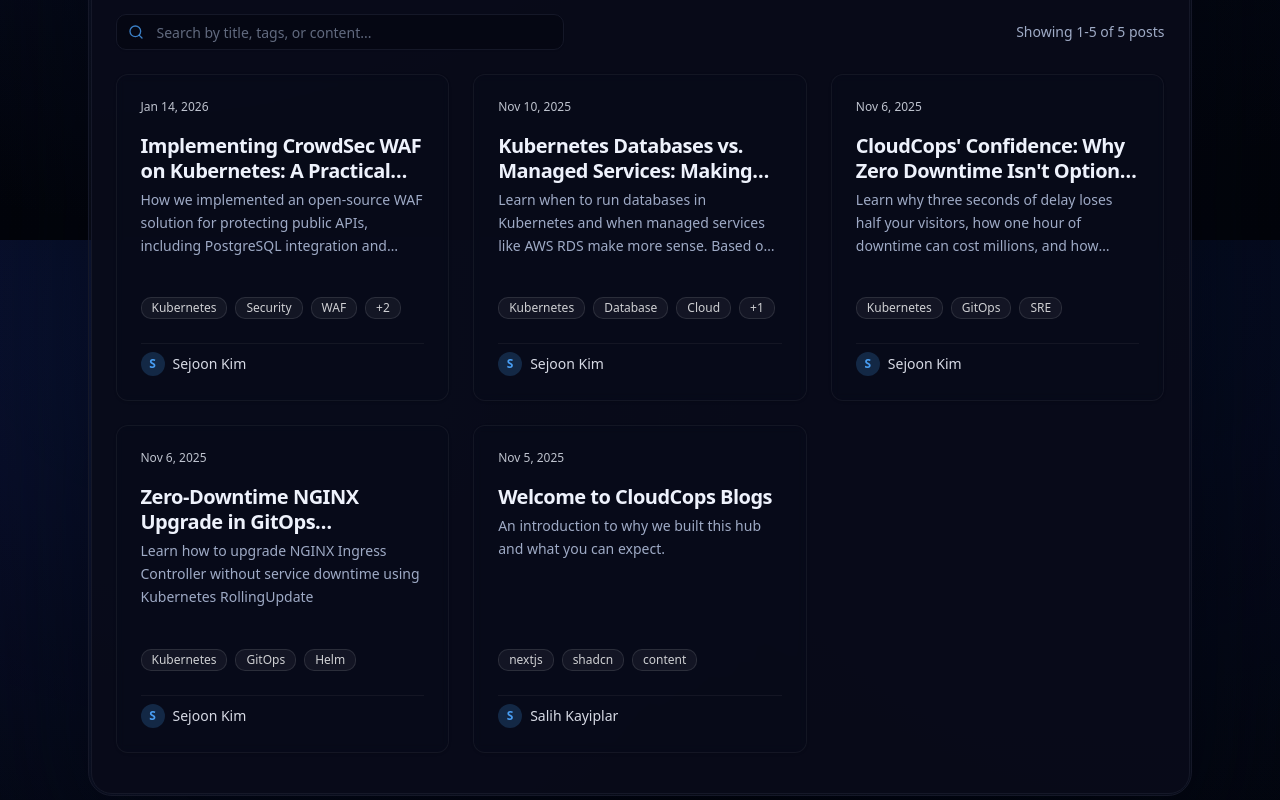
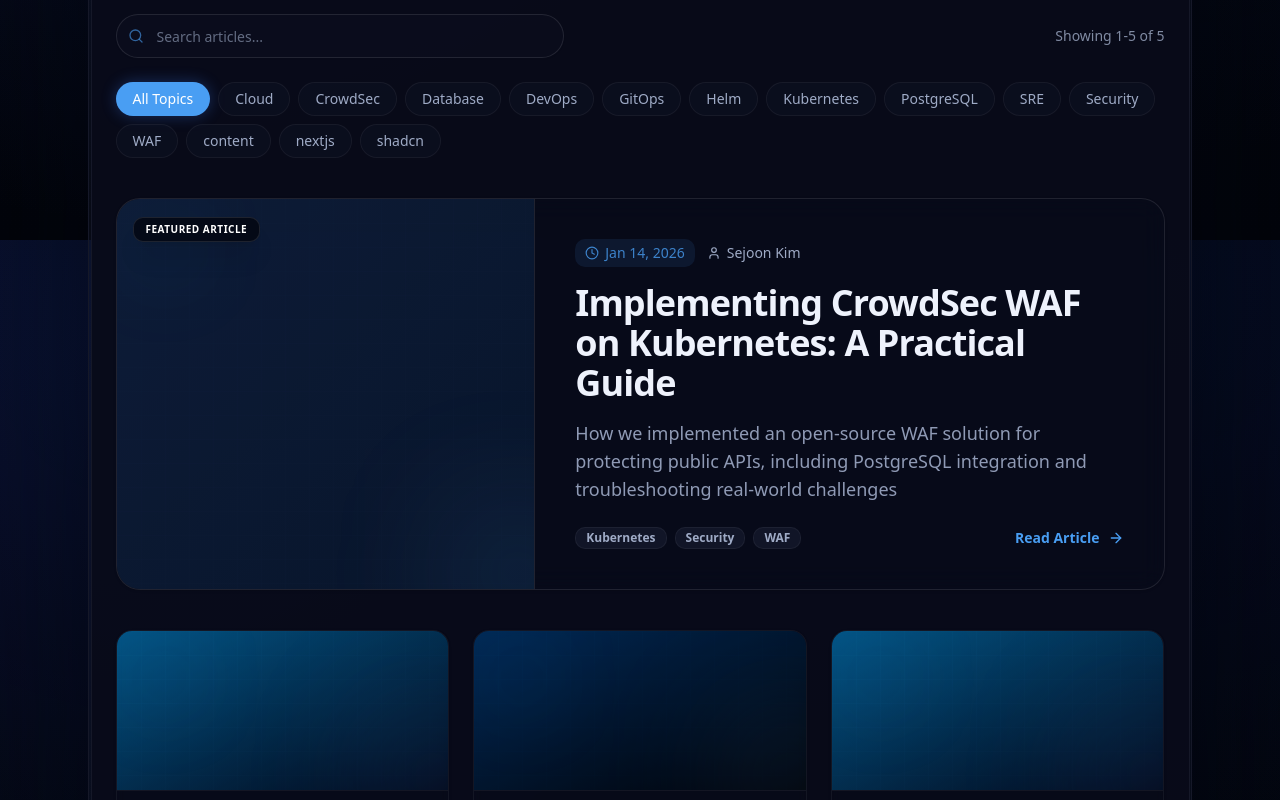
Before and after one commit to cloudcops/cloudcops-blogs, a Next.js app: page / in a window 1280 px wide. Shown: the part 560-1360 px from the top of the page. Built offline with nearby package versions, Linux system fonts and the light colour scheme.

Commit message:
feat: unique blog layout with generative tech-art and featured post

```diff
--- a/src/app/blogs/page.tsx
+++ b/src/app/blogs/page.tsx
@@ -59,7 +59,7 @@
             href="https://calendly.com/salih-kayiplar"
             target="_blank"
             rel="noreferrer"
-            className="group relative inline-flex h-12 items-center justify-center gap-2 overflow-hidden rounded-full bg-primary px-8 text-sm font-medium !text-black shadow-[0_0_20px_rgba(60,130,255,0.3)] transition-all hover:bg-primary/90 hover:shadow-[0_0_30px_rgba(60,130,255,0.5)] no-underline"
+            className="group relative inline-flex h-12 items-center justify-center gap-2 overflow-hidden rounded-full bg-primary px-8 text-sm font-medium text-primary-foreground shadow-[0_0_20px_rgba(60,130,255,0.3)] transition-all hover:bg-primary/90 hover:shadow-[0_0_30px_rgba(60,130,255,0.5)] no-underline"
           >
             <span>Discuss your project</span>
             <svg
--- a/src/components/resource-list.tsx
+++ b/src/components/resource-list.tsx
@@ -2,7 +2,7 @@
 
 import { useMemo, useState } from "react";
 import Link from "next/link";
-import { Search } from "lucide-react";
+import { Search, ArrowRight, Clock, User } from "lucide-react";
 import { Input } from "@/components/ui/input";
 import { Card, CardHeader, CardTitle, CardDescription, CardContent } from "@/components/ui/card";
 import { Badge } from "@/components/ui/badge";
@@ -30,6 +30,22 @@
   }).format(date);
 }
 
+const TECH_GRADIENTS = [
+  "from-[#0a4496] to-[#041a3a]",
+  "from-[#112240] to-[#0a192f]",
+  "from-[#003366] to-[#000000]",
+  "from-[#1e3a8a] to-[#0f172a]",
+  "from-[#0369a1] to-[#020617]",
+];
+
+function getGradient(slug: string) {
+  let hash = 0;
+  for (let i = 0; i < slug.length; i++) {
+    hash = slug.charCodeAt(i) + ((hash << 5) - hash);
+  }
+  return TECH_GRADIENTS[Math.abs(hash) % TECH_GRADIENTS.length];
+}
+
 export function ResourceList({
   resources,
   emptyState,
@@ -39,136 +55,246 @@
   baseUrl = "/blogs",
 }: ResourceListProps) {
   const [query, setQuery] = useState("");
+  const [selectedTag, setSelectedTag] = useState<string | null>(null);
+
+  const allTags = useMemo(() => {
+    const tags = new Set<string>();
+    resources.forEach((r) => r.tags.forEach((t) => tags.add(t)));
+    return Array.from(tags).sort();
+  }, [resources]);
 
   const filtered = useMemo(() => {
-    if (!query.trim()) {
-      return resources;
-    }
-    const keyword = query.toLowerCase();
     return resources.filter((resource) => {
-      const haystack = [
+      const matchesQuery = !query.trim() || [
         resource.title,
         resource.description,
         resource.tags.join(" "),
         resource.content,
-      ]
-        .filter(Boolean)
-        .join(" ")
-        .toLowerCase();
-      return haystack.includes(keyword);
+      ].filter(Boolean).join(" ").toLowerCase().includes(query.toLowerCase());
+
+      const matchesTag = !selectedTag || resource.tags.includes(selectedTag);
+
+      return matchesQuery && matchesTag;
     });
-  }, [query, resources]);
+  }, [query, selectedTag, resources]);
 
-  const showPagination = totalPages > 1 && !query.trim();
+  const showPagination = totalPages > 1 && !query.trim() && !selectedTag;
   const startResult = (currentPage - 1) * resources.length + 1;
   const endResult = startResult + filtered.length - 1;
 
+  const isFeaturedView = currentPage === 1 && !query.trim() && !selectedTag;
+  const featuredPost = isFeaturedView && filtered.length > 0 ? filtered[0] : null;
+  const gridPosts = isFeaturedView ? filtered.slice(1) : filtered;
+
+  const CardArt = ({ slug }: { slug: string }) => (
+    <div className={cn("absolute inset-0 bg-gradient-to-br opacity-80", getGradient(slug))}>
+      <div className="absolute inset-0 bg-[linear-gradient(to_right,#ffffff08_1px,transparent_1px),linear-gradient(to_bottom,#ffffff08_1px,transparent_1px)] bg-[size:24px_24px] mix-blend-overlay" />
+      <div className="absolute -bottom-12 -right-12 h-32 w-32 rounded-full bg-primary/20 blur-3xl" />
+      <div className="absolute top-4 left-4 h-16 w-16 rounded-full bg-accent/10 blur-2xl" />
+    </div>
+  );
+
   return (
+    <div className="space-y-10">
+      {/* Filters Section */}
       <div className="space-y-6">
         <div className="flex flex-col gap-4 sm:flex-row sm:items-center sm:justify-between">
           <div className="relative flex-1 sm:max-w-md">
-          <Search className="absolute left-3 top-1/2 h-4 w-4 -translate-y-1/2 text-primary/80" />
+            <Search className="absolute left-3 top-1/2 h-4 w-4 -translate-y-1/2 text-primary/60" />
             <Input
               value={query}
               onChange={(event) => setQuery(event.target.value)}
-            placeholder="Search by title, tags, or content..."
-            className="pl-10 border-white/8 bg-background/50 text-foreground placeholder:text-muted-foreground/60 focus-visible:ring-primary/60"
+              placeholder="Search articles..."
+              className="pl-10 h-11 rounded-full border-white/10 bg-secondary/30 text-foreground placeholder:text-muted-foreground/60 focus-visible:ring-primary/50 transition-all"
             />
           </div>
-        {totalResults && !query.trim() && (
-          <p className="text-sm text-muted-foreground">
-            Showing {startResult}-{endResult} of {totalResults} posts
+          {totalResults && !query.trim() && !selectedTag && (
+            <p className="text-sm font-medium text-muted-foreground/80 hidden sm:block">
+              Showing {startResult}-{endResult} of {totalResults}
             </p>
           )}
         </div>
 
+        {/* Category Pills */}
+        {allTags.length > 0 && (
+          <div className="flex flex-wrap gap-2 items-center">
+            <Badge
+              variant="outline"
+              className={cn(
+                "cursor-pointer px-4 py-1.5 rounded-full transition-all text-sm font-medium border border-transparent",
+                selectedTag === null
+                  ? "bg-primary text-primary-foreground shadow-[0_0_15px_rgba(60,130,255,0.3)]"
+                  : "bg-secondary/40 text-muted-foreground border-white/5 hover:bg-secondary hover:text-foreground"
+              )}
+              onClick={() => setSelectedTag(null)}
+            >
+              All Topics
+            </Badge>
+            {allTags.map((tag) => (
+              <Badge
+                key={tag}
+                variant="outline"
+                className={cn(
+                  "cursor-pointer px-4 py-1.5 rounded-full transition-all text-sm font-medium border border-transparent",
+                  selectedTag === tag
+                    ? "bg-primary text-primary-foreground shadow-[0_0_15px_rgba(60,130,255,0.3)]"
+                    : "bg-secondary/40 text-muted-foreground border-white/5 hover:bg-secondary hover:text-foreground hover:border-white/10"
+                )}
+                onClick={() => setSelectedTag(tag)}
+              >
+                {tag}
+              </Badge>
+            ))}
+          </div>
+        )}
+      </div>
+
+      {filtered.length === 0 ? (
+        <div className="flex flex-col items-center justify-center py-20 text-center border border-white/5 rounded-2xl bg-secondary/20 border-dashed">
+          <Search className="h-10 w-10 text-muted-foreground/40 mb-4" />
+          <p className="text-lg font-medium text-foreground">{emptyState ?? "No resources found."}</p>
+          <p className="text-sm text-muted-foreground mt-1">Try adjusting your search or category filter.</p>
+          <button onClick={() => {setQuery(""); setSelectedTag(null);}} className="mt-6 text-primary hover:underline text-sm font-medium">Clear all filters</button>
+        </div>
+      ) : (
+        <div className="space-y-10">
+          {/* Featured Post */}
+          {featuredPost && (
+            <Card className="group relative overflow-hidden border border-white/10 bg-card/60 backdrop-blur-md transition-all duration-500 hover:border-primary/40 hover:shadow-[0_8px_40px_rgba(60,130,255,0.15)] flex flex-col md:flex-row min-h-[360px] rounded-3xl p-0">
+              <Link href={`/${featuredPost.type}/${featuredPost.slug}`} className="absolute inset-0 z-20">
+                <span className="sr-only">Read {featuredPost.title}</span>
+              </Link>
+
+              {/* Featured Art Left Side */}
+              <div className="relative w-full md:w-2/5 min-h-[200px] md:min-h-full border-b md:border-b-0 md:border-r border-white/10 overflow-hidden shrink-0">
+                <CardArt slug={featuredPost.slug} />
+                <div className="absolute top-4 left-4 z-10 pointer-events-none">
+                  <Badge className="bg-background/80 backdrop-blur-md border border-white/10 text-white shadow-xl px-3 py-1 font-semibold uppercase tracking-wider text-[10px]">
+                    Featured Article
+                  </Badge>
+                </div>
+              </div>
+
+              {/* Featured Content Right Side */}
+              <div className="flex-1 flex flex-col p-6 md:p-10 justify-center">
+                <div className="flex flex-wrap items-center gap-3 text-sm text-muted-foreground mb-4">
+                  <span className="flex items-center gap-1.5 text-primary/80 font-medium bg-primary/10 px-2.5 py-1 rounded-md">
+                    <Clock className="h-3.5 w-3.5" />
+                    {formatDate(featuredPost.date)}
+                  </span>
+                  {featuredPost.author?.name && (
+                    <span className="flex items-center gap-1.5">
+                      <User className="h-3.5 w-3.5" />
+                      {featuredPost.author.name}
+                    </span>
+                  )}
+                </div>
+
+                <h2 className="text-2xl md:text-4xl font-bold tracking-tight text-foreground group-hover:text-primary transition-colors leading-tight mb-4">
+                  {featuredPost.title ?? "Untitled resource"}
+                </h2>
+
+                <p className="text-base md:text-lg text-muted-foreground/90 line-clamp-3 mb-6 leading-relaxed">
+                  {featuredPost.description}
+                </p>
+
+                <div className="mt-auto flex items-center justify-between">
+                  <div className="flex flex-wrap gap-2 hidden sm:flex">
+                    {featuredPost.tags.slice(0, 3).map((tag) => (
+                      <Badge key={tag} variant="secondary" className="bg-secondary text-muted-foreground border-white/5">
+                        {tag}
+                      </Badge>
+                    ))}
+                  </div>
+                  <span className="inline-flex items-center gap-2 text-sm font-semibold text-primary transition-transform group-hover:translate-x-2">
+                    Read Article <ArrowRight className="h-4 w-4" />
+                  </span>
+                </div>
+              </div>
+            </Card>
+          )}
+
+          {/* Grid Posts */}
+          {gridPosts.length > 0 && (
+            <div className="grid grid-cols-1 gap-6 md:grid-cols-2 lg:grid-cols-3">
+              {gridPosts.map((resource) => (
+                <Card
+                  key={`${resource.type}-${resource.slug}`}
+                  className={cn(
+                    "group relative flex flex-col overflow-hidden border border-white/5 bg-card/40 backdrop-blur-sm transition-all duration-300 hover:-translate-y-1 hover:border-primary/30 hover:bg-card/80 hover:shadow-[0_12px_30px_rgba(60,130,255,0.1)] rounded-2xl",
+                    resource.missingRequired.length > 0 && "border-destructive/40"
+                  )}
+                >
+                  <Link href={`/${resource.type}/${resource.slug}`} className="absolute inset-0 z-20">
+                    <span className="sr-only">Read {resource.title}</span>
+                  </Link>
+
+                  {/* Card Art Header */}
+                  <div className="relative h-40 w-full overflow-hidden border-b border-white/5 shrink-0">
+                    <CardArt slug={resource.slug} />
+                  </div>
+
+                  <CardContent className="flex flex-col flex-1 p-5 md:p-6">
+                    <div className="mb-4 flex items-center justify-between text-xs text-muted-foreground/80">
+                      <span className="font-medium bg-secondary/50 px-2 py-1 rounded text-foreground/70">
+                        {formatDate(resource.date)}
+                      </span>
+                    </div>
+
+                    <h3 className="line-clamp-2 text-xl font-bold leading-tight text-foreground transition-colors group-hover:text-primary mb-3">
+                      {resource.title ?? "Untitled resource"}
+                    </h3>
+
+                    <p className="line-clamp-3 text-sm leading-relaxed text-muted-foreground mb-6">
+                      {resource.description}
+                    </p>
+
+                    <div className="mt-auto pt-4 border-t border-white/5">
+                      <div className="flex items-center justify-between">
+                        <div className="flex flex-wrap gap-2">
+                          {resource.tags.slice(0, 1).map((tag) => (
+                            <Badge
+                              key={tag}
+                              variant="secondary"
+                              className="border-white/5 bg-white/5 text-xs font-medium text-muted-foreground"
+                            >
+                              {tag}
+                            </Badge>
+                          ))}
+                          {resource.tags.length > 1 && (
+                            <Badge variant="secondary" className="border-white/5 bg-white/5 text-xs text-muted-foreground">
+                              +{resource.tags.length - 1}
+                            </Badge>
+                          )}
+                        </div>
+                        {resource.author?.name && (
+                          <div className="flex items-center gap-2">
+                            <div className="h-6 w-6 rounded-full bg-gradient-to-br from-primary/40 to-primary/10 flex items-center justify-center text-xs text-primary font-bold ring-1 ring-primary/20">
+                              {resource.author.name.charAt(0)}
+                            </div>
+                            <span className="text-xs font-medium text-foreground/80 hidden xl:block">
+                              {resource.author.name.split(' ')[0]}
+                            </span>
+                          </div>
+                        )}
+                      </div>
+                    </div>
+                  </CardContent>
+                </Card>
+              ))}
+            </div>
+          )}
+        </div>
+      )}
+
       {showPagination && (
+        <div className="pt-8 border-t border-white/5">
           <Pagination
             currentPage={currentPage}
             totalPages={totalPages}
             baseUrl={baseUrl}
           />
-      )}
-
-      {filtered.length === 0 ? (
-        <p className="text-sm text-muted-foreground">
-          {emptyState ?? "No resources found. Try another keyword."}
-        </p>
-      ) : (
-        <div className="grid grid-cols-1 gap-6 md:grid-cols-2 lg:grid-cols-3">
-          {filtered.map((resource) => (
-            <Card
-              key={`${resource.type}-${resource.slug}`}
-              className={cn(
-                "group relative flex flex-col overflow-hidden border border-white/5 bg-card/60 backdrop-blur-sm transition-all duration-300 hover:-translate-y-1 hover:border-primary/40 hover:bg-card/80 hover:shadow-[0_8px_30px_rgba(60,130,255,0.15)]",
-                resource.missingRequired.length > 0 &&
-                  "border-destructive/40"
-              )}
-            >
-              <div className="absolute inset-x-0 top-0 h-px bg-gradient-to-r from-transparent via-primary/50 to-transparent opacity-0 transition-opacity duration-300 group-hover:opacity-100" />
-              <Link href={`/${resource.type}/${resource.slug}`} className="absolute inset-0 z-10">
-                <span className="sr-only">Read {resource.title}</span>
-              </Link>
-              <CardHeader className="flex-none">
-                <div className="mb-3 flex items-center justify-between text-xs text-muted-foreground/80">
-                  <span className="font-medium text-foreground/80">
-                    {formatDate(resource.date)}
-                  </span>
         </div>
-                <CardTitle className="line-clamp-2 text-xl font-bold leading-tight text-foreground transition-colors group-hover:text-primary">
-                  {resource.title ?? "Untitled resource"}
-                </CardTitle>
-                <CardDescription className="line-clamp-3 mt-3 text-sm leading-relaxed text-muted-foreground">
-                  {resource.description}
-                </CardDescription>
-              </CardHeader>
-              <CardContent className="mt-auto flex flex-col gap-4 pt-4">
-                <div className="flex flex-wrap gap-2">
-                  {resource.tags.slice(0, 3).map((tag) => (
-                    <Badge
-                      key={tag}
-                      variant="secondary"
-                      className="border border-white/10 bg-white/5 text-xs font-medium text-white/80 transition-colors group-hover:border-primary/30 group-hover:bg-primary/10 group-hover:text-primary"
-                    >
-                      {tag}
-                    </Badge>
-                  ))}
-                  {resource.tags.length > 3 && (
-                    <Badge
-                      variant="secondary"
-                      className="border border-white/10 bg-white/5 text-xs font-medium text-white/80"
-                    >
-                      +{resource.tags.length - 3}
-                    </Badge>
-                  )}
-                </div>
-                {resource.author?.name ? (
-                  <div className="flex items-center gap-2 pt-2 border-t border-white/5 mt-2">
-                    <div className="h-6 w-6 rounded-full bg-primary/20 flex items-center justify-center text-xs text-primary font-bold">
-                      {resource.author.name.charAt(0)}
-                    </div>
-                    <span className="text-sm font-medium text-foreground/90">
-                      {resource.author.name}
-                    </span>
-                  </div>
-                ) : null}
-                {resource.missingRequired.length > 0 ? (
-                  <p className="text-xs font-medium text-destructive">
-                    Missing required metadata: {resource.missingRequired.join(", ")}
-                  </p>
-                ) : null}
-              </CardContent>
-            </Card>
-          ))}
-        </div>
-      )}
-
-      {showPagination && (
-        <Pagination
-          currentPage={currentPage}
-          totalPages={totalPages}
-          baseUrl={baseUrl}
-        />
       )}
     </div>
   );
--- a/src/components/site-header.tsx
+++ b/src/components/site-header.tsx
@@ -87,7 +87,7 @@
           )}
         </button>
 
-        <div className="hidden md:flex w-auto justify-end min-w-[180px]">
+        <div className="hidden md:flex w-auto justify-end min-w-[180px] flex-shrink-0">
           <a
             href="https://calendly.com/salih-kayiplar"
             target="_blank"
```
Also changed, not shown: 1 other file (tests, documents, lock files or other folders). Lines whose indentation alone changed are shown as unchanged.
